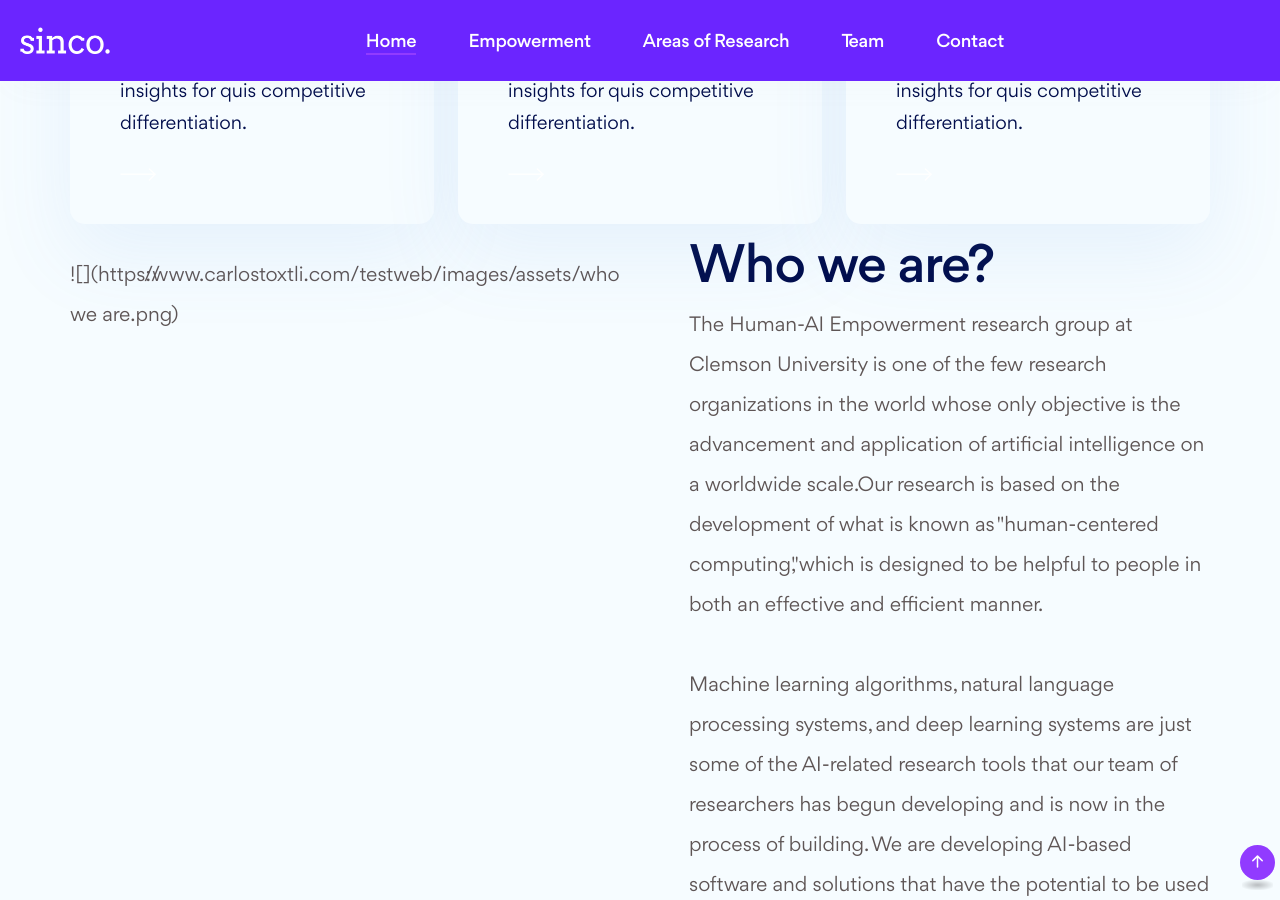
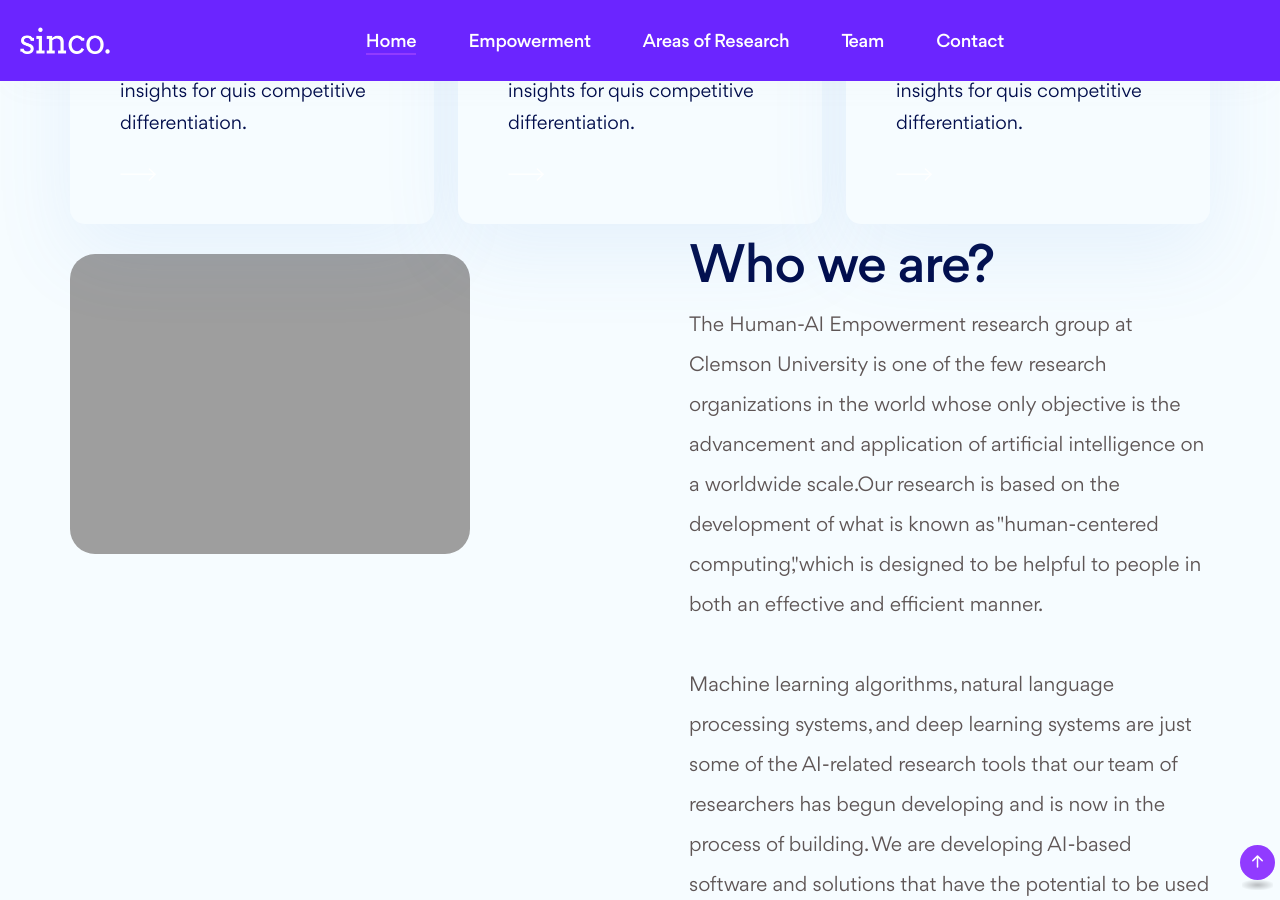
Before and after one commit to toxtli/testweb, a Jekyll site: the page built from index.md, in a window 1280 px wide and 900 px high, scrolled down 841 px. Built offline with Jekyll 4.4.1, drawn with Linux system fonts in a browser that asks for light colours.

Commit message:
Update default.html

```diff
--- a/_layouts/default.html
+++ b/_layouts/default.html
@@ -390,9 +390,8 @@
 
 						<div class="col-lg-6 order-lg-first text-center text-lg-start" data-aos="fade-right">
 							<div class="illustration-holder d-inline-block ms-xxl-5 mt-40 lg-mt-10">
-								 ![]({{ page.image | relative_url }})
 
-<!-- 								<img style="border-radius: 25px;" alt="who_we_are" class="transform-img-meta"> -->
+								<img style="border-radius: 25px;" alt="who_we_are" src="({{- page.image | relative_url -}})" class="transform-img-meta">
 								<!-- <img src="images/assets/ils_08_1.svg" alt="" class="shapes shape-one"> -->
 								<div id="home_22"></div>
 							</div>
```
